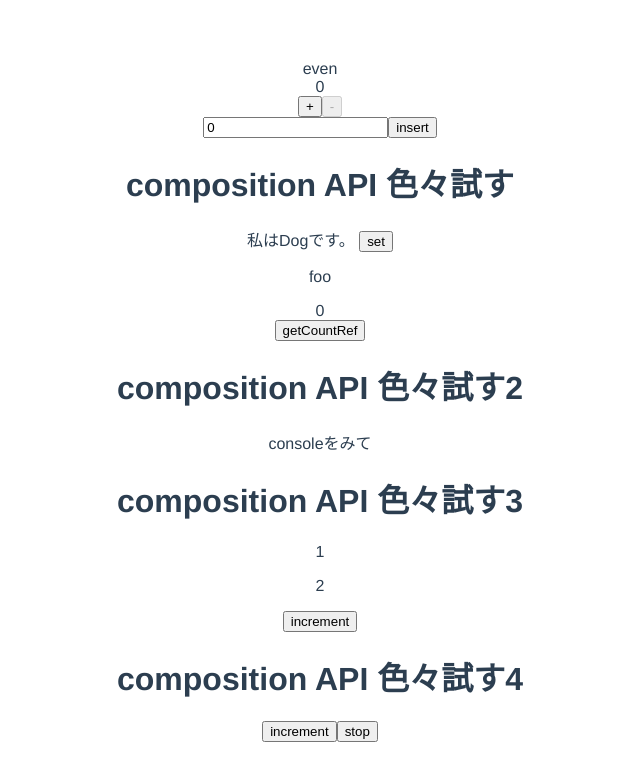
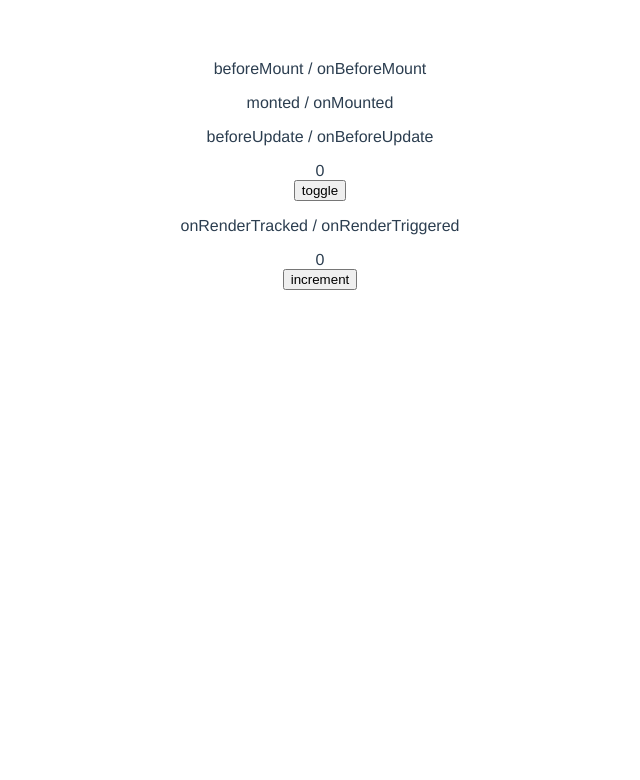
Before and after one commit to TakaShinoda/vue3-counter, a Vue app: page / in a window 1280 px wide. Shown: the top 780 px of the page, without its empty margins (320-960 px from the left). Built offline with nearby package versions, Linux system fonts and the light colour scheme.

Commit message:
ライフサイクル

```diff
--- a/src/App.vue
+++ b/src/App.vue
@@ -1,22 +1,31 @@
 <template>
-  <TheHeader :text="Math.floor(Math.random() * 10) % 2 === 0 ? 'even' : 'odd'" />
+  <!-- <TheHeader :text="Math.floor(Math.random() * 10) % 2 === 0 ? 'even' : 'odd'" />
   <div v-if="!validationMessageList.length">{{ count }}</div>
   <div v-else v-for="message in validationMessageList" :key="message">
     {{ message }}
   </div>
   <BaseButton :disabled="hasMaxCount" @onClick="plusOne">+</BaseButton>
   <BaseButton :disabled="hasMinCount" @onClick="minusOne">-</BaseButton>
-  <br />
+  <br /> -->
   <!-- <input v-model="inputCount" type="number" /> -->
 
   <!-- カスタム修飾子 -->
-  <NumberInput v-model.numberOnly="inputCount" />
-  <BaseButton @onClick="insertCount">insert</BaseButton>
+  <!-- <NumberInput v-model.numberOnly="inputCount" />
+  <BaseButton @onClick="insertCount">insert</BaseButton> -->
 
-  <CompositionLesson />
+  <!-- composition API -->
+  <!-- <CompositionLesson />
   <CompositionLesson2 />
   <CompositionLesson3 />
-  <CompositionLesson4 />
+  <CompositionLesson4 /> -->
+
+  <!-- ライフサイクル -->
+  <BeforeMount />
+  <Mounted />
+  <BeforeUpdate />
+  <button @click="toggleShow">toggle</button>
+  <BeforeUnmount v-if="isShow"/>
+  <TrackedAndTriggered />
 </template>
 
 <script>
@@ -27,6 +36,11 @@ import CompositionLesson from './components/CompositionLesson.vue'
 import CompositionLesson2 from './components/CompositionLesson2.vue'
 import CompositionLesson3 from './components/CompositionLesson3.vue'
 import CompositionLesson4 from './components/CompositionLesson4.vue'
+import BeforeMount from './components/lifecycle/BeforeMount.vue'
+import Mounted from './components/lifecycle/Mounted.vue'
+import BeforeUpdate from './components/lifecycle/BeforeUpdate.vue'
+import BeforeUnmount from './components/lifecycle/BeforeUnmount.vue'
+import TrackedAndTriggered from './components/lifecycle/TrackedAndTriggered.vue'
 
 export default {
   components: {
@@ -37,12 +51,18 @@ export default {
     CompositionLesson2,
     CompositionLesson3,
     CompositionLesson4,
+    BeforeMount,
+    Mounted,
+    BeforeUpdate,
+    BeforeUnmount,
+    TrackedAndTriggered,
   },
   data() {
     return {
       count: 0,
       inputCount: 0,
-      isEditing: false
+      isEditing: false,
+      isShow: false
     }
   },
   watch: {
@@ -97,6 +117,9 @@ export default {
       // v-modelでemitで受け取った値を使っている
       this.count = this.inputCount
       this.isEditing = false
+    },
+    toggleShow() {
+      this.isShow = !this.isShow
     }
   }
 }
--- /dev/null
+++ b/src/components/lifecycle/BeforeMount.vue
@@ -0,0 +1,33 @@
+<template>
+<!-- コンポーネントインスタンスがマウントされる(DOMに反映される)直線に呼び出されるメソッド -->
+<!-- ライフサイクルフックは接頭辞にonがつく -->
+<!-- ライフサイクルメソッド(beforeMount)とライフサイクルフック(onBeforeMount)の同時使用はフックが優先 -->
+    <div id="app1">
+        <p>beforeMount / onBeforeMount</p>
+    </div>
+</template>
+
+<script>
+import { onBeforeMount } from '@vue/runtime-core'
+export default {
+    el: '#app1',
+    setup() {
+        onBeforeMount(() => {
+            // beforMountより先に実行される
+            console.log('onBeforeMount')
+        })
+    },
+    data() {
+        return {
+            test: 'test'
+        }
+    },
+    beforeMount() {
+        // thisから他のプロパティにアクセスできる
+        console.log(this.test)
+
+        // 置き換え対象のDOM要素へアクセスできる最後のタイミング
+        console.log(this.$el)
+    }
+}
+</script>
--- /dev/null
+++ b/src/components/lifecycle/BeforeUnmount.vue
@@ -0,0 +1,21 @@
+<template>
+    <!-- コンポーネントが破棄される直前に呼び出される -->
+    <!-- ページ遷移時やダイヤログを閉じた時などのコンポーネントが破棄される直前にやっておきたい処理を記述 -->
+    <p>BeforeUnmount / onBeforeUnmount</p>
+    <div>Hello</div>
+</template>
+
+<script>
+import { onBeforeUnmount } from 'vue'
+export default {
+    setup() {
+        onBeforeUnmount(() => {
+            // 自身が非表示になる直前に実行される
+            console.log('onBeforeUnmount')
+        })
+    },
+    beforeUnmount() {
+        console.log('beforeUnmount')
+    }
+}
+</script>
--- /dev/null
+++ b/src/components/lifecycle/BeforeUpdate.vue
@@ -0,0 +1,42 @@
+<template>
+    <!-- コンポーネントが依存しているリアクティブな値に変化があった場合その要素は再レンダリングされる -->
+    <!-- この時mountedフックまで戻るのではなくbeforUpdateおよびonBeforeUpdateがよばれる -->
+    <!-- 1度目のマウント処理ではよばればい -->
+    <p>beforeUpdate / onBeforeUpdate</p>
+    <div ref="countRef">
+        {{ count }}
+    </div>
+
+    <!-- update / onUpdate は再レンダリングされた後に実行されるライフサイクル -->
+</template>
+
+<script>
+import { onBeforeUpdate, onMounted, ref } from 'vue'
+export default {
+    setup() {
+        const count = ref(0)
+        const countRef = ref(null)
+
+        onMounted(() => {
+            // 1秒(1000)毎にcountをインクリメント
+            setInterval(() => {
+               count.value++
+            }, 100000);
+        })
+
+        onBeforeUpdate(() => {
+            // countの変化による再レンダリングの度に実行される
+            // レンダリング前のDOMを参照する
+            console.log(countRef.value)
+        })
+
+        return {
+            count,
+            countRef
+        }
+    },
+    beforeUpdate() {
+        console.log('beforeUpdate')
+    }
+}
+</script>
--- /dev/null
+++ b/src/components/lifecycle/Mounted.vue
@@ -0,0 +1,34 @@
+<template>
+    <div id="app2">
+        <!-- コンポーネントがDOMへマウントされた時に実行されるライフサイクル -->
+        <p>monted / onMounted</p>
+    </div>
+</template>
+
+<script>
+import { nextTick, onMounted } from '@vue/runtime-core'
+export default {
+    el: '#app2',
+    setup() {
+        onMounted(() => {
+            // mountedより先に実行
+            console.log(onMounted)
+
+            nextTick(() => {
+                // 子コンポーネントが全てマウントされた後に実行したい処理をかく
+            })
+        })
+    },
+    data() {
+        return {
+            test: 'test'
+        }
+    },
+    mounted() {
+        this.$nextTick(() => {
+            // Options APIも同様にnextTickで子のマウント後の処理をかく
+        })
+        console.log(this.$el)
+    }
+}
+</script>
--- /dev/null
+++ b/src/components/lifecycle/TrackedAndTriggered.vue
@@ -0,0 +1,32 @@
+<template>
+    <!-- onRenderTracked: コンポーネントの中でリアクティブな値に変化があるたびに発火、引数にはそのイベント -->
+    <!-- onRenderTriggered: コンポーネントの中でリアクティブな値を変化させるイベントが起こるたびに発火、引数には変化を起こした時の値 -->
+    <p>onRenderTracked / onRenderTriggered</p>
+    <div>
+        <div>{{ count }}</div>
+        <button @click="increment">increment</button>
+    </div>
+</template>
+
+<script>
+import { onRenderTracked, onRenderTriggered, ref }from 'vue'
+export default {
+    setup() {
+        const count = ref(0)
+        const increment = () => count.value++
+
+        onRenderTracked((e) => {
+            console.log('tracked', e)
+        })
+
+        onRenderTriggered((e) => {
+            console.log('trigger', e)
+        })
+
+        return {
+            count,
+            increment
+        }
+    }
+}
+</script>
```
